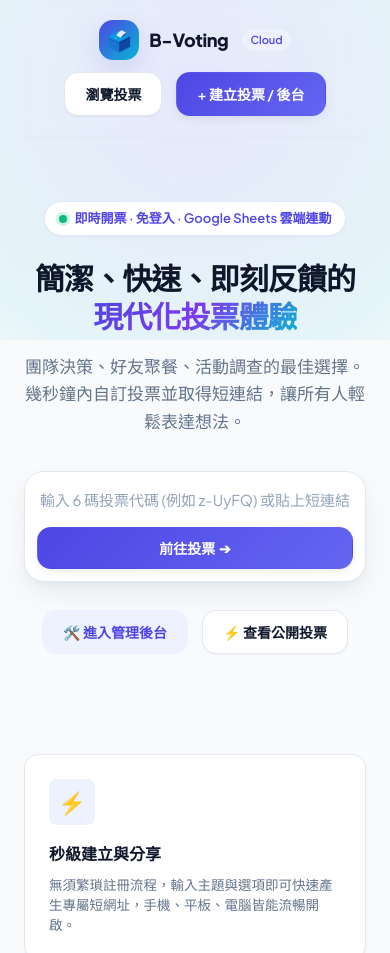
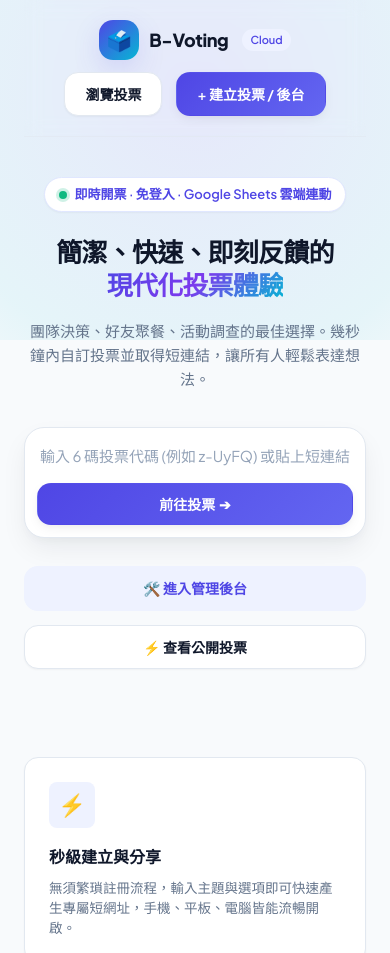
Before and after one commit to JackCh6366/b-voting-app, a website: page public/index.html in a window 390 px wide. Shown: the top 953 px of the page. Drawn offline with Linux system fonts and the light colour scheme; no server answers.

Commit message:
css修正

```diff
--- a/public/index.css
+++ b/public/index.css
@@ -50,6 +50,9 @@ body {
   position: relative;
   overflow-x: hidden;
   -webkit-font-smoothing: antialiased;
+  /* footer 自動推到底部 */
+  display: flex;
+  flex-direction: column;
 }
 
 /* Ambient glow background */
@@ -219,7 +222,9 @@ body {
 .gradient-text {
   background: linear-gradient(135deg, var(--primary) 0%, #7c3aed 50%, var(--accent) 100%);
   -webkit-background-clip: text;
+  background-clip: text;           /* 標準屬性，Firefox 支援 */
   -webkit-text-fill-color: transparent;
+  color: transparent;              /* Firefox fallback */
 }
 
 .hero-subtitle {
@@ -568,6 +573,39 @@ body {
     flex-direction: column;
     gap: 12px;
   }
+  /* polls-grid 在平板以下改成單欄或兩欄 */
+  .polls-grid {
+    grid-template-columns: 1fr;
+  }
+}
+
+/* 手機小螢幕 ≤ 480px 追加調整 */
+@media (max-width: 480px) {
+  .hero {
+    padding: 40px 0 28px;
+  }
+  .hero-title {
+    font-size: 26px;
+  }
+  .hero-subtitle {
+    font-size: 15px;
+  }
+  .hero-actions {
+    flex-direction: column;
+    align-items: stretch;
+  }
+  .hero-actions .btn {
+    width: 100%;
+    justify-content: center;
+  }
+  .section-header {
+    flex-direction: column;
+    align-items: flex-start;
+  }
+  .filter-tabs {
+    width: 100%;
+    justify-content: center;
+  }
 }
 
 @keyframes fadeInDown {
```
